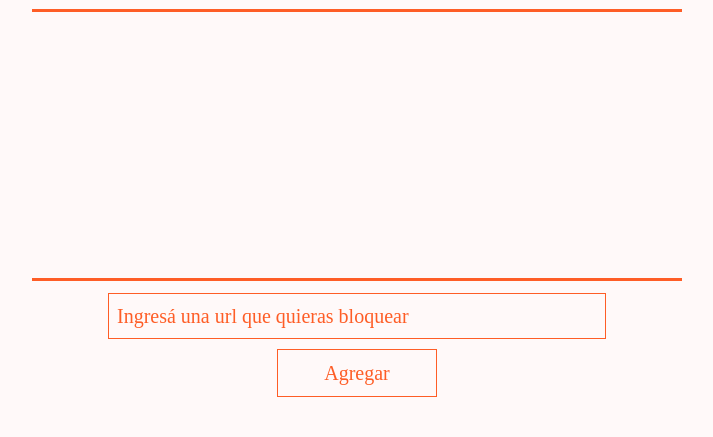
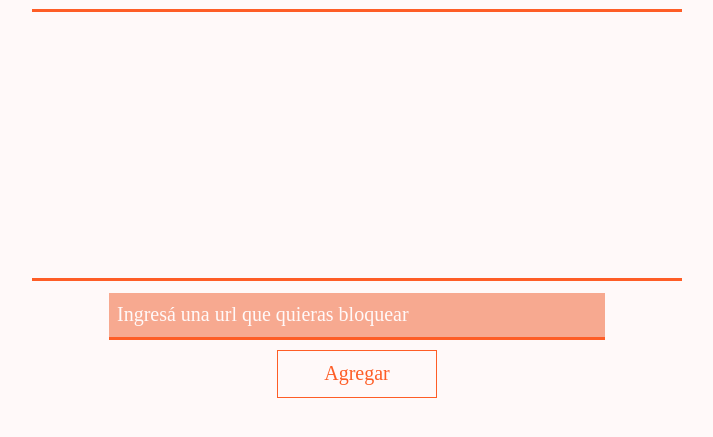
Before and after one commit to agosnd/Extension-Modo-Concentracion, a browser extension: page opciones.html in a window 1280 px wide. In both pictures the pointer is over the input "Ingresá una url que quieras bloquear". Shown: the part 245-682 px from the top of the page, without its empty margins (283-996 px from the left). Drawn offline with Linux system fonts and the light colour scheme; a web font is replaced by a local one.

Commit message:
cambios importantes

```diff
--- a/bloqueo.js
+++ b/bloqueo.js
@@ -16,7 +16,9 @@ chrome.storage.local.get("estado").then((result) => {
                 let host = window.location.hostname.toLowerCase();
                 if(pagina ==  host || "www."+ pagina == host)
                 {
-                    document.body.innerHTML = '<h2>deja de boludear pelotuda.</h2>'
+                    //document.body.innerHTML = '<h2>deja de boludear pelotuda.</h2>'
+                    console.log("nueva URL: ", chrome.runtime.getURL("trabajando.html"));
+                    window.location.replace(chrome.runtime.getURL("trabajando.html"));
                 }
             }
         }
--- a/opciones.js
+++ b/opciones.js
@@ -10,7 +10,6 @@ function inicializarOpciones(){
             crearItem(valor)
         });
     })
-
 }
 
 function crearItem(texto)
@@ -27,7 +26,7 @@ function crearItem(texto)
 
     btnEliminar.addEventListener("click", () => {
         let liSeleccionado = btnEliminar.parentElement;
-        let urlEliminada = liSeleccionado.firstChild.textContent
+        let urlEliminada = liSeleccionado.firstChild.textContent;
         const resultado = listaUrls.find(url => url  === urlEliminada);
         console.log(resultado);
         let indice = listaUrls.indexOf(resultado);
--- a/script.js
+++ b/script.js
@@ -4,12 +4,12 @@ function establecerEstado (){
         if(result["estado"] == "activo")
             chrome.storage.local.set({ "estado": "inactivo" }).then(() => {
                 chrome.action.setIcon({path: "/img/focus-off-128.png"});
-              });
+            });
         else
             chrome.storage.local.set({ "estado": "activo" }).then(() => {
                 chrome.action.setIcon({path: "/img/focus-on-128.png"});
-             });
-      });
+            });
+    });
 
 }
 
--- a/styleOpciones.css
+++ b/styleOpciones.css
@@ -1,3 +1,4 @@
+
 body {
     height: 100vh;
     display: flex;
@@ -93,6 +94,16 @@ h1{
     font-family: Afacad;
     padding-left: 8px;
     padding-right: 8px;
+    &:hover{
+        border: none;
+        border-bottom: 3px solid #FE5D26;
+        transition-duration: 0.1s;
+        background-color: #f7a990;
+        color: #fff9f9;
+        &::placeholder{
+        color: #fff9f9;
+        }
+    }
 }
 
 #urlIngresada:focus{
@@ -126,6 +137,7 @@ h1{
         color: #fff9f9;
         border: none;
         transition-duration: 0.1s;
+        border-bottom: #FE5D26 solid 3px;
     }
 }
 .itemListaUrls{
```
Also changed, not shown: trabajando.html (+1 -0 lines), manifest.json, tareas.txt, trabajando.css (added).
